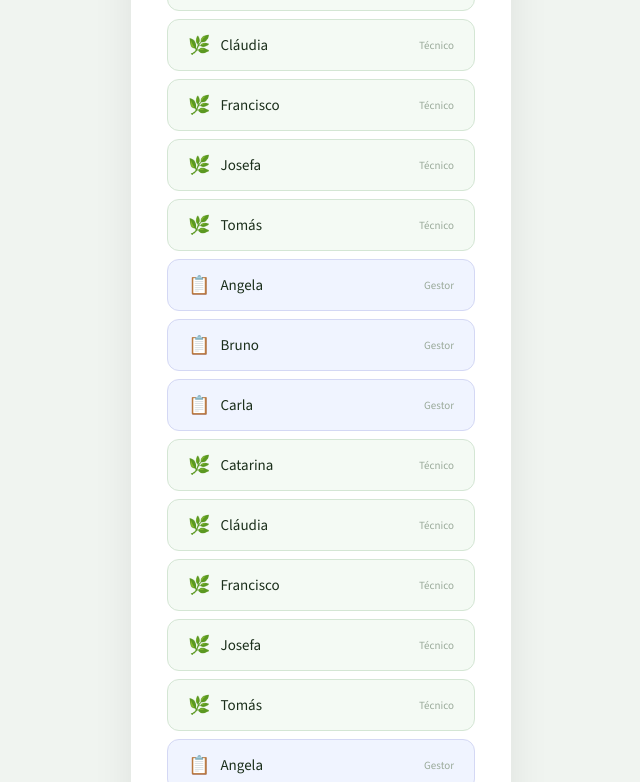
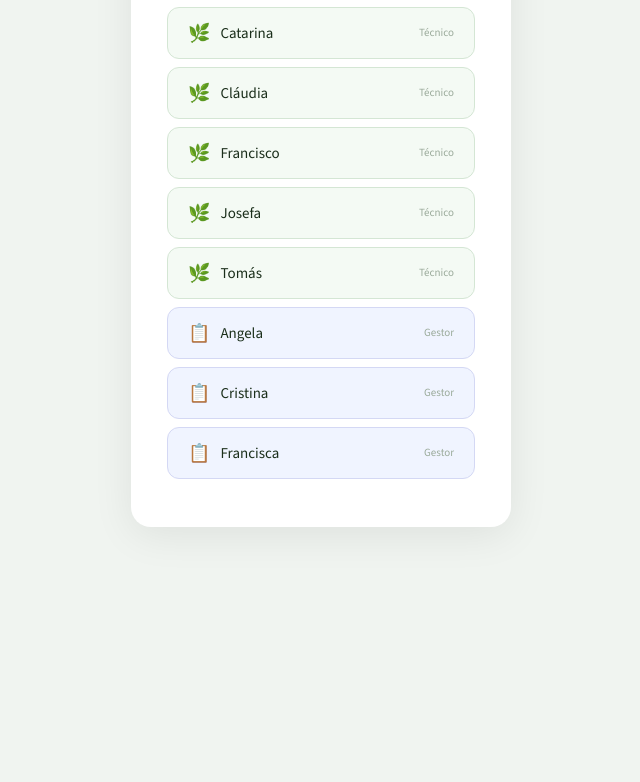
Before and after one commit to angelasofiapereira/calendario-cr, a plain HTML site: page index.html in a window 1280 px wide. Shown: the part 206-988 px from the top of the page, without its empty margins (319-959 px from the left). After the commit the page ends 800 px from the top, so only its background shows below. Drawn offline with nearby package versions, Linux system fonts and the light colour scheme.

Commit message:
Update index.html

```diff
--- a/index.html
+++ b/index.html
@@ -1,5 +1,5 @@
 <!DOCTYPE html>
-<!-- saved from url=(0061)file:///C:/Users/angel/Downloads/contexto-rural-firebase.html -->
+<!-- saved from url=(0043)file:///C:/Users/angel/Downloads/index.html -->
 <html lang="pt"><head><meta http-equiv="Content-Type" content="text/html; charset=UTF-8">
 
 <meta name="viewport" content="width=device-width, initial-scale=1.0">
@@ -91,7 +91,7 @@
     <div class="login-label">Contexto Rural</div>
     <div class="login-title">Calendário de Visitas</div>
     <div class="login-sub">Quem és tu?</div>
-    <div id="user-list"><button class="user-btn"><span style="font-size:18px">🌿</span>Catarina<span class="user-role">Técnico</span></button><button class="user-btn"><span style="font-size:18px">🌿</span>Cláudia<span class="user-role">Técnico</span></button><button class="user-btn"><span style="font-size:18px">🌿</span>Francisco<span class="user-role">Técnico</span></button><button class="user-btn"><span style="font-size:18px">🌿</span>Josefa<span class="user-role">Técnico</span></button><button class="user-btn"><span style="font-size:18px">🌿</span>Tomás<span class="user-role">Técnico</span></button><button class="user-btn gestor"><span style="font-size:18px">📋</span>Angela<span class="user-role">Gestor</span></button><button class="user-btn gestor"><span style="font-size:18px">📋</span>Bruno<span class="user-role">Gestor</span></button><button class="user-btn gestor"><span style="font-size:18px">📋</span>Carla<span class="user-role">Gestor</span></button></div>
+    <div id="user-list"><button class="user-btn"><span style="font-size:18px">🌿</span>Catarina<span class="user-role">Técnico</span></button><button class="user-btn"><span style="font-size:18px">🌿</span>Cláudia<span class="user-role">Técnico</span></button><button class="user-btn"><span style="font-size:18px">🌿</span>Francisco<span class="user-role">Técnico</span></button><button class="user-btn"><span style="font-size:18px">🌿</span>Josefa<span class="user-role">Técnico</span></button><button class="user-btn"><span style="font-size:18px">🌿</span>Tomás<span class="user-role">Técnico</span></button><button class="user-btn gestor"><span style="font-size:18px">📋</span>Angela<span class="user-role">Gestor</span></button><button class="user-btn gestor"><span style="font-size:18px">📋</span>Cristina<span class="user-role">Gestor</span></button><button class="user-btn gestor"><span style="font-size:18px">📋</span>Francisca<span class="user-role">Gestor</span></button></div>
   </div>
 </div>
 
@@ -193,7 +193,7 @@ const db = getFirestore(fireApp);
 
 // ── Dados ──────────────────────────────────────────────────────────────────
 const TECNICOS = ["Catarina","Cláudia","Francisco","Josefa","Tomás"];
-const GESTORES = ["Angela","Bruno","Carla"];
+const GESTORES = ["Angela","Cristina","Francisca"];
 const TODOS = [...TECNICOS, ...GESTORES];
 const MESES = ["Janeiro","Fevereiro","Março","Abril","Maio","Junho","Julho","Agosto","Setembro","Outubro","Novembro","Dezembro"];
 const MONTH_MAP = {jan:0,fev:1,mar:2,abr:3,mai:4,jun:5,jul:6,ago:7,set:8,out:9,nov:10,dez:11};
@@ -225,7 +225,7 @@ let initialized = false;
 
 // ── Login ──────────────────────────────────────────────────────────────────
 const userList = document.getElementById('user-list');
-TODOS.forEach(u => {
+if(userList.innerHTML=="") TODOS.forEach(u => {
   const btn = document.createElement('button');
   btn.className = 'user-btn' + (GESTORES.includes(u) ? ' gestor' : '');
   btn.innerHTML = `<span style="font-size:18px">${TECNICOS.includes(u)?'🌿':'📋'}</span>${u}<span class="user-role">${TECNICOS.includes(u)?'Técnico':'Gestor'}</span>`;
```
